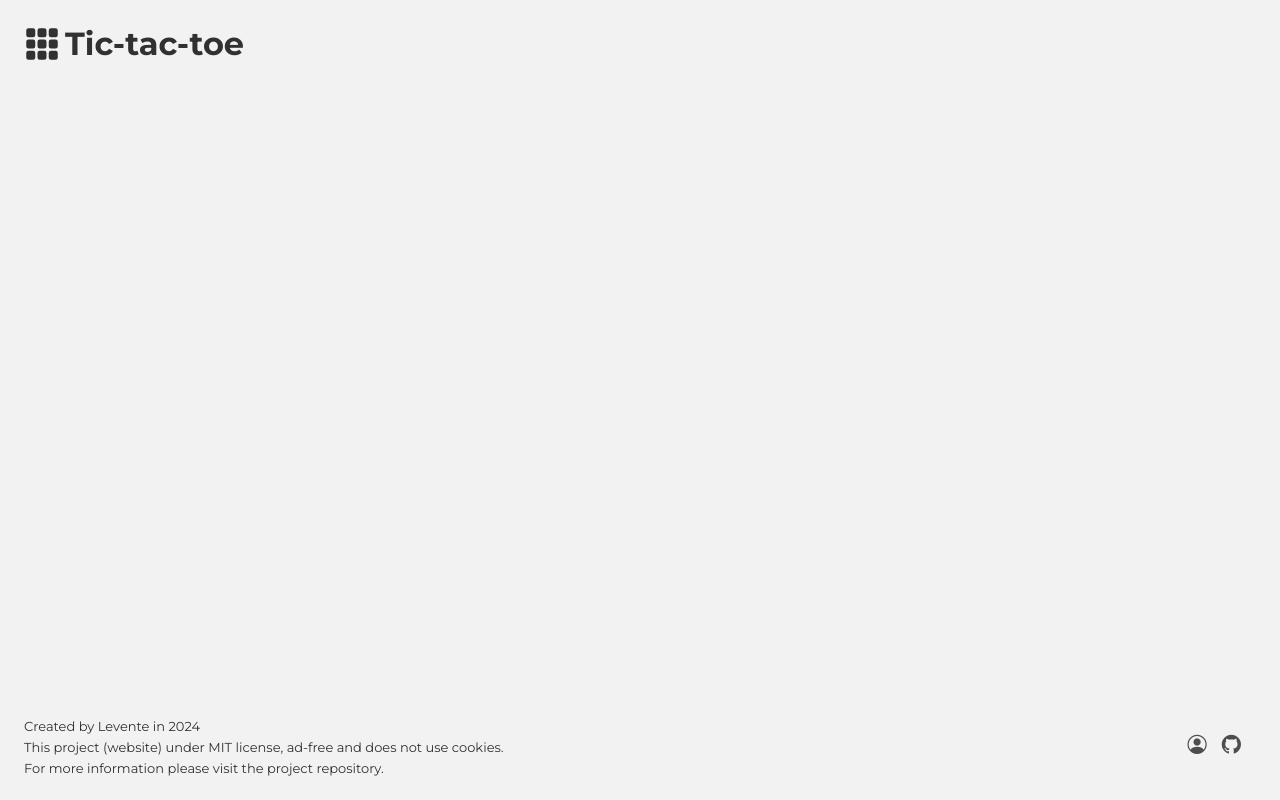
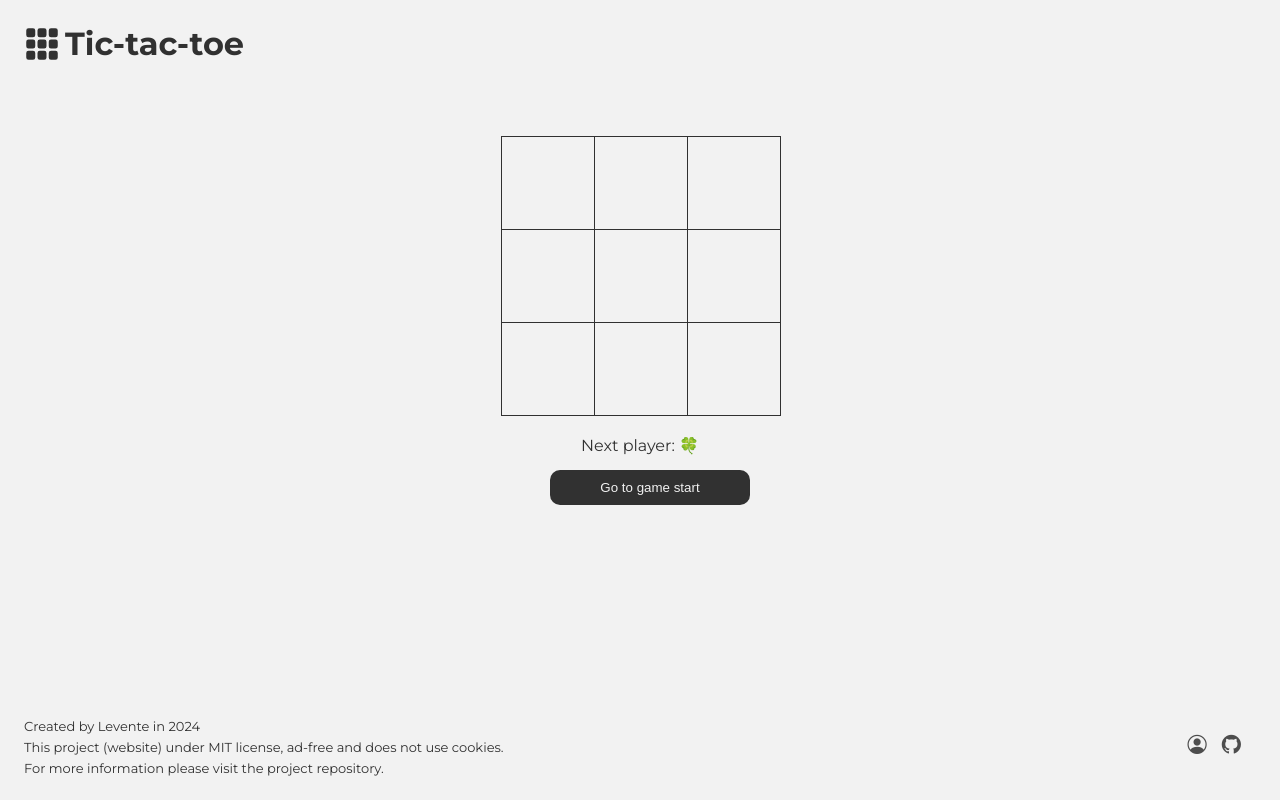
Before and after one commit to tothlevente/tic-tac-toe, a React (Vite) app: page / in a window 1280 px wide. Built offline with nearby package versions, Linux system fonts and the light colour scheme.

Commit message:
Developments

```diff
--- a/src/App.tsx
+++ b/src/App.tsx
@@ -1,11 +1,14 @@
 import Footer from "./components/Footer";
 import Header from "./components/Header";
+import Game from "./components/Game";
 
 export default function App() {
   return (
     <div className="site-wrapper">
       <Header />
-      <main></main>
+      <main>
+        <Game />
+      </main>
       <Footer />
     </div>
   );
--- /dev/null
+++ b/src/components/Board.tsx
@@ -0,0 +1,73 @@
+import BoardProps from "../interfaces/BoardProps";
+import Square from "./Square";
+
+function calculateWinner(squares: Array<number>) {
+  const lines = [
+    [0, 1, 2],
+    [3, 4, 5],
+    [6, 7, 8],
+    [0, 3, 6],
+    [1, 4, 7],
+    [2, 5, 8],
+    [0, 4, 8],
+    [2, 4, 6],
+  ];
+
+  for (let i = 0; i < lines.length; i++) {
+    const [a, b, c] = lines[i];
+
+    if (squares[a] && squares[a] === squares[b] && squares[a] === squares[c]) {
+      return squares[a];
+    }
+  }
+
+  return null;
+}
+
+export default function Board({ xIsNext, squares, onPlay }: BoardProps) {
+  function handleClick(i: number) {
+    if (calculateWinner(squares) || squares[i]) {
+      return;
+    }
+
+    const nextSquares = squares.slice();
+
+    if (xIsNext) {
+      nextSquares[i] = "🍀";
+    } else {
+      nextSquares[i] = "🍁";
+    }
+
+    onPlay(nextSquares);
+  }
+
+  const winner = calculateWinner(squares);
+  let status;
+
+  if (winner) {
+    status = "Winner: " + winner;
+  } else {
+    status = "Next player: " + (xIsNext ? "🍀" : "🍁");
+  }
+
+  return (
+    <>
+      <div className="board-row">
+        <Square value={squares[0]} onSquareClick={() => handleClick(0)} />
+        <Square value={squares[1]} onSquareClick={() => handleClick(1)} />
+        <Square value={squares[2]} onSquareClick={() => handleClick(2)} />
+      </div>
+      <div className="board-row">
+        <Square value={squares[3]} onSquareClick={() => handleClick(3)} />
+        <Square value={squares[4]} onSquareClick={() => handleClick(4)} />
+        <Square value={squares[5]} onSquareClick={() => handleClick(5)} />
+      </div>
+      <div className="board-row">
+        <Square value={squares[6]} onSquareClick={() => handleClick(6)} />
+        <Square value={squares[7]} onSquareClick={() => handleClick(7)} />
+        <Square value={squares[8]} onSquareClick={() => handleClick(8)} />
+      </div>
+      <div className="status">{status}</div>
+    </>
+  );
+}
--- /dev/null
+++ b/src/components/Game.tsx
@@ -0,0 +1,49 @@
+import { useState } from "react";
+
+import Board from "./Board";
+import SquareProps from "../interfaces/SquareProps";
+
+export default function Game() {
+  const [history, setHistory] = useState([Array(9).fill(null)]);
+  const [currentMove, setCurrentMove] = useState(0);
+  const xIsNext = currentMove % 2 === 0;
+  const currentSquares = history[currentMove];
+
+  function handlePlay(nextSquares: Array<SquareProps>) {
+    const nextHistory = [...history.slice(0, currentMove + 1), nextSquares];
+
+    setHistory(nextHistory);
+    setCurrentMove(nextHistory.length - 1);
+  }
+
+  function jumpTo(nextMove: number) {
+    setCurrentMove(nextMove);
+  }
+
+  const moves = history.map((squares, move) => {
+    let description;
+    if (move > 0) {
+      description = "Go to move #" + move;
+    } else {
+      description = "Go to game start";
+    }
+    return (
+      <li className="description-li" key={move}>
+        <button className="description-btn" onClick={() => jumpTo(move)}>
+          {description}
+        </button>
+      </li>
+    );
+  });
+
+  return (
+    <div className="game">
+      <div className="game-board">
+        <Board xIsNext={xIsNext} squares={currentSquares} onPlay={handlePlay} />
+      </div>
+      <div className="game-info">
+        <ol>{moves}</ol>
+      </div>
+    </div>
+  );
+}
--- /dev/null
+++ b/src/components/Square.tsx
@@ -0,0 +1,9 @@
+import SquareProps from "../interfaces/SquareProps";
+
+export default function Square({ value, onSquareClick }: SquareProps) {
+  return (
+    <button className="square" onClick={onSquareClick}>
+      {value}
+    </button>
+  );
+}
--- /dev/null
+++ b/src/css/game.css
@@ -0,0 +1,60 @@
+.game {
+  display: flex;
+  flex-direction: column;
+  flex-wrap: wrap;
+  align-content: center;
+  padding-top: 50px;
+}
+
+.description-btn {
+  width: 15em;
+  padding: 10px;
+  border: 0px;
+  border-radius: 10px;
+  color: #f2f2f2;
+  background-color: #313131;
+  margin-top: 5px;
+  align-self: center;
+  transition: 0.3s;
+}
+
+.description-li {
+  list-style: none;
+  text-align: center;
+}
+
+.square {
+  background: #f2f2f2;
+  border: 1px solid #313131;
+  float: left;
+  font-size: 34px;
+  font-weight: bold;
+  line-height: 34px;
+  height: 94px;
+  width: 94px;
+  margin-right: -1px;
+  margin-top: -1px;
+  padding: 0;
+  text-align: center;
+}
+
+.square:hover {
+  background: #a6a6a6;
+  color: #f2f2f2;
+}
+
+.board-row:after {
+  clear: both;
+  content: "";
+  display: table;
+}
+
+.status {
+  margin-bottom: 10px;
+  margin-top: 20px;
+  text-align: center;
+}
+
+.game-info {
+  margin-left: 20px;
+}
--- a/src/css/index.css
+++ b/src/css/index.css
@@ -1,5 +1,6 @@
 @import "header.css";
 @import "footer.css";
+@import "game.css";
 
 * {
   margin: 0;
--- /dev/null
+++ b/src/interfaces/BoardProps.ts
@@ -0,0 +1,5 @@
+export default interface BoardProps {
+  xIsNext: any;
+  squares: any;
+  onPlay: any;
+}
--- /dev/null
+++ b/src/interfaces/SquareProps.ts
@@ -0,0 +1,4 @@
+export default interface SquareProps {
+  value: any;
+  onSquareClick: any;
+}
```
